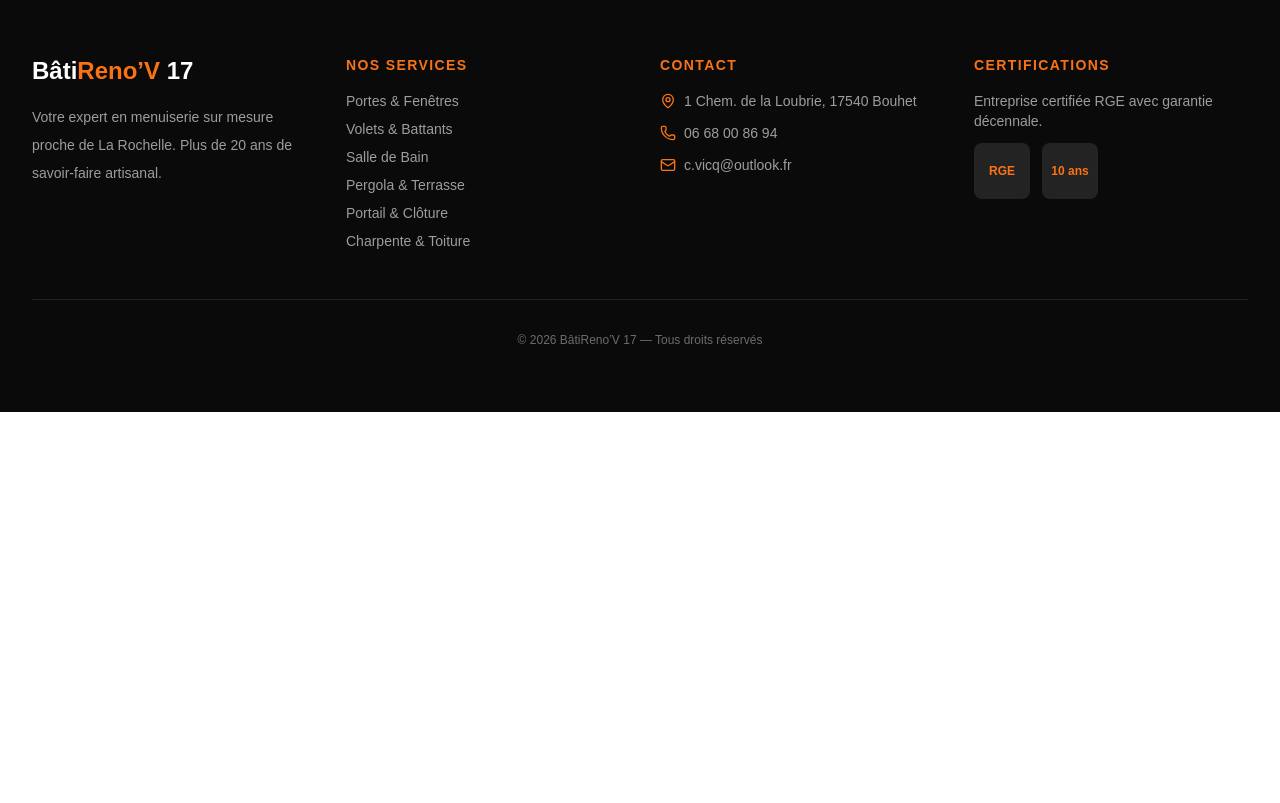
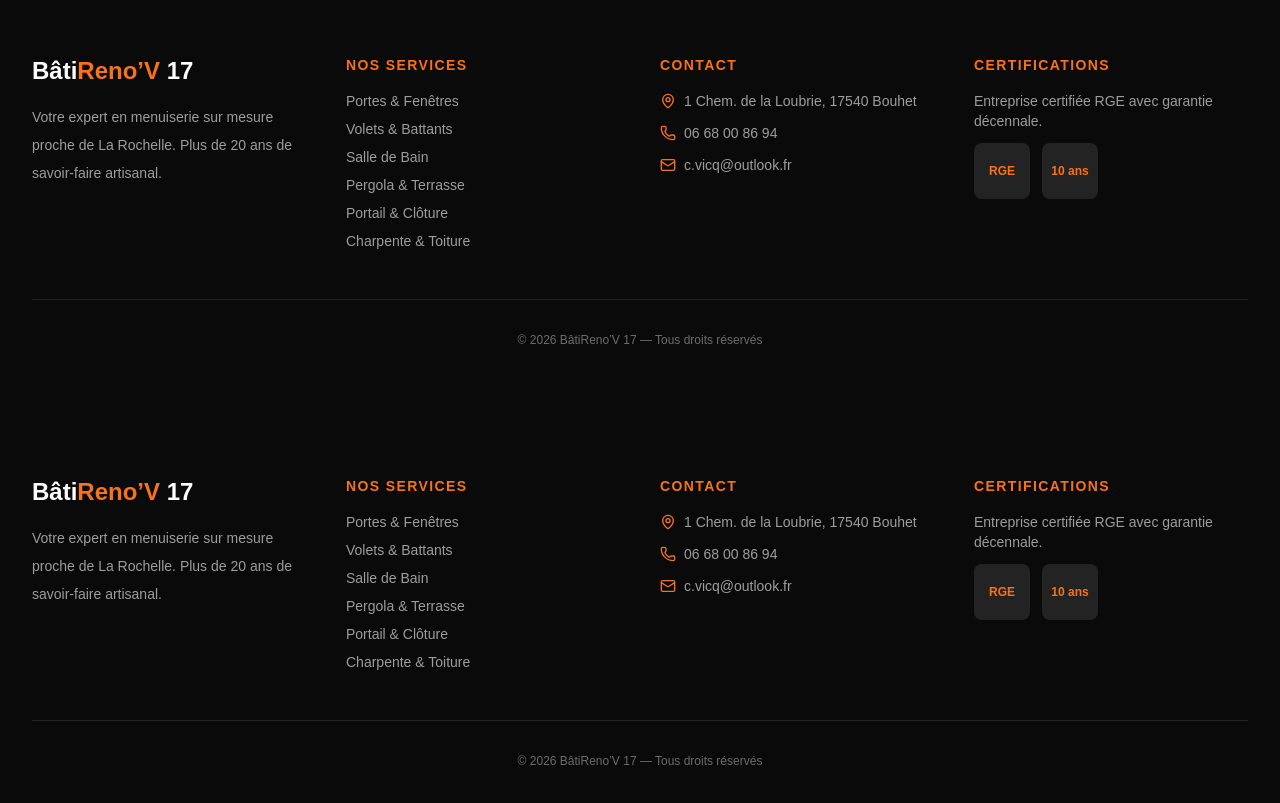
Before and after one commit to Virginie17/batirenov17, a Next.js app: page / in a window 1280 px wide. Shown: the part 7843-8646 px from the top of the page. Before the commit the page ends 8255 px from the top, so only its background shows below. Built offline with nearby package versions, Linux system fonts and the light colour scheme.

Commit message:
Adaptation layout global style Base44

```diff
--- a/app/layout.tsx
+++ b/app/layout.tsx
@@ -1,24 +1,26 @@
 import type { Metadata } from "next";
+import { ContactFooter } from "./components/ContactFooter";
+import { Header } from "./components/Header";
 import "./globals.css";
 
 export const metadata: Metadata = {
-  title:
-    "BâtiReno’V17 | Menuiserie, rénovation et aménagement près de La Rochelle",
-  description:
-    "BâtiReno’V17 réalise vos travaux de menuiserie, rénovation intérieure et extérieure, portes, fenêtres, volets, pergolas, terrasses, salle de bain, portail, clôture, toiture et façade en Charente-Maritime.",
+  title: "BâtiReno’V17 | Menuiserie, rénovation et aménagement près de La Rochelle",
+  description: "BâtiReno’V17 réalise vos travaux de menuiserie, rénovation intérieure et extérieure, portes, fenêtres, volets, pergolas, terrasses, salle de bain, portail, clôture, toiture et façade en Charente-Maritime.",
   alternates: {
     canonical: "https://batirenov17.fr",
   },
 };
 
-export default function RootLayout({
-  children,
-}: {
-  children: React.ReactNode;
-}) {
+export default function RootLayout({ children }: { children: React.ReactNode }) {
   return (
     <html lang="fr">
-      <body>{children}</body>
+      <body>
+        <div className="flex min-h-screen flex-col">
+          <Header />
+          <main className="flex-1">{children}</main>
+          <ContactFooter />
+        </div>
+      </body>
     </html>
   );
 }
```
